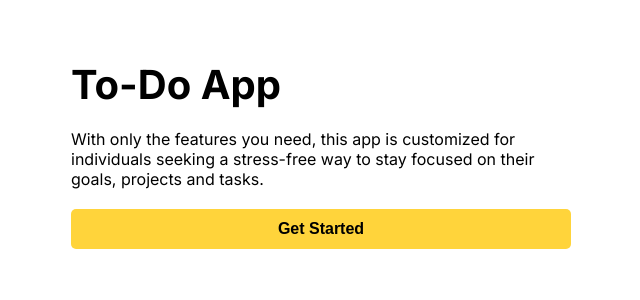
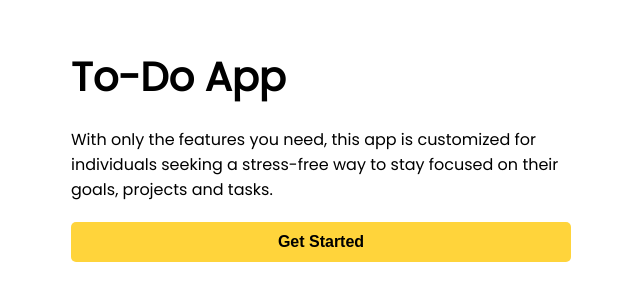
Before and after one commit to Joksa132/todo-list, a Next.js app: page / in a window 1280 px wide. Shown: the part 246-546 px from the top of the page, without its empty margins (319-959 px from the left). Built offline with nearby package versions, Linux system fonts and the light colour scheme; no server answers.

Commit message:
change font to poppins

```diff
--- a/app/layout.tsx
+++ b/app/layout.tsx
@@ -1,8 +1,11 @@
 import AuthProvider from '@/components/AuthProvider'
 import './globals.css'
-import { Inter } from 'next/font/google'
+import { Poppins } from 'next/font/google'
 
-const inter = Inter({ subsets: ['latin'] })
+const poppins = Poppins({
+  weight: '400',
+  subsets: ['latin'],
+})
 
 export const metadata = {
   title: 'To-do List App',
@@ -16,7 +19,7 @@
 }) {
   return (
     <html lang="en">
-      <body className={inter.className}>
+      <body className={poppins.className}>
         <AuthProvider>{children}</AuthProvider>
       </body>
     </html>
```
